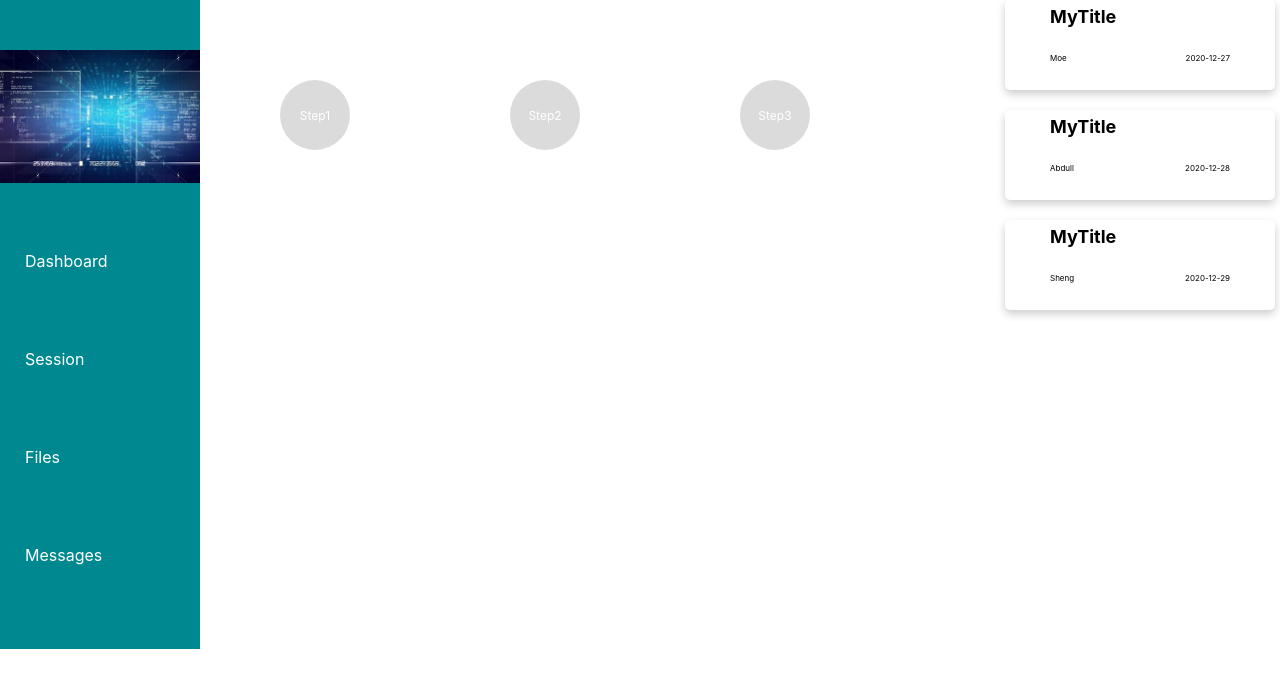
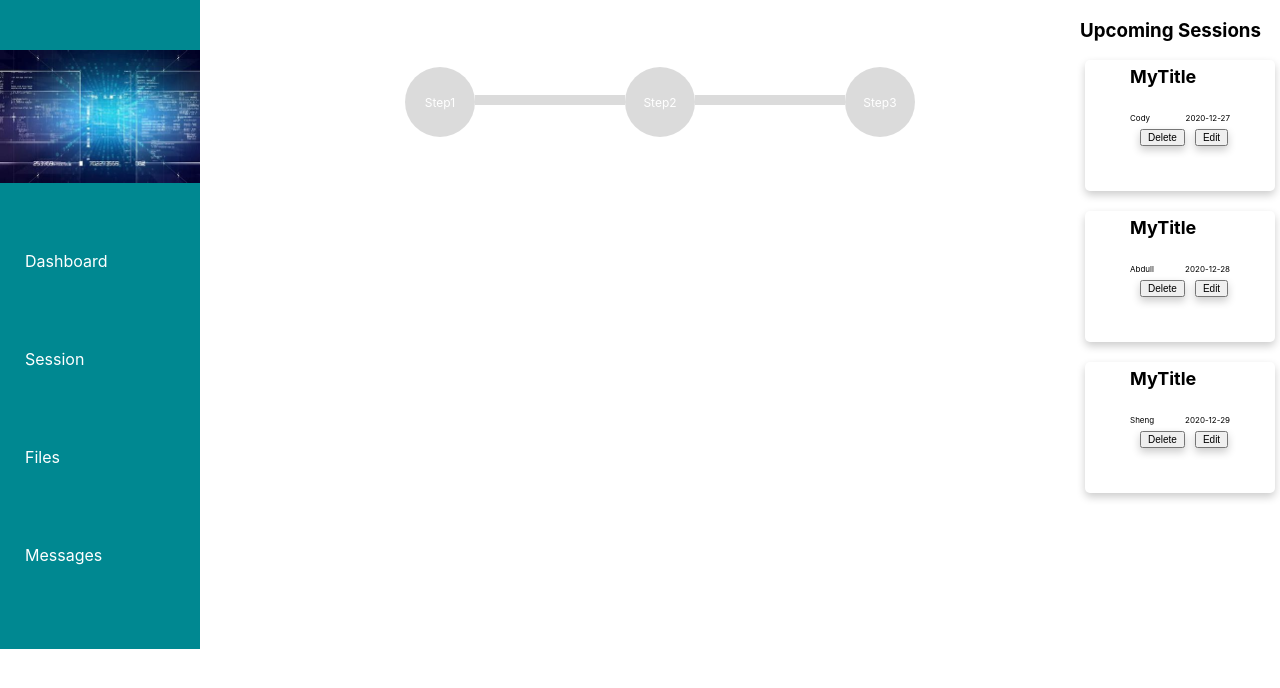
Before and after one commit to moe-kh/progressBar, a React (Create React App) app: page /dashboard in a window 1280 px wide. Shown: the top 688 px of the page. Built offline with nearby package versions, Linux system fonts and the light colour scheme.

Commit message:
second commit

```diff
--- a/package.json
+++ b/package.json
@@ -3,12 +3,15 @@
   "version": "0.1.0",
   "private": true,
   "dependencies": {
+    "@material-ui/core": "^4.11.2",
     "@testing-library/jest-dom": "^5.11.6",
     "@testing-library/react": "^11.2.2",
     "@testing-library/user-event": "^12.6.0",
     "css-loader": "^4.3.0",
     "react": "^17.0.1",
     "react-dom": "^17.0.1",
+    "react-modal": "^3.12.1",
+    "react-responsive-modal": "^6.0.0",
     "react-router-dom": "^5.2.0",
     "react-scripts": "4.0.1",
     "react-step-progress-bar": "^1.0.3",
--- a/src/App.css
+++ b/src/App.css
@@ -35,7 +35,7 @@ a:link {
 .grid-container {
   display: grid;
   grid-column-gap: 0px;
-  grid-template-columns: 200px 800px auto;
+  grid-template-columns: 200px auto;
   background-color: white;
   padding-bottom: 50px;
 }
@@ -76,8 +76,6 @@ a:link {
   background-color: rgba(211, 211, 211, 0.8);
   border-radius: 50%;
   float: left;
-  margin-right: 10%;
-  margin-left: 10%;
   margin-top: 10%;
 }
 
--- a/src/App.js
+++ b/src/App.js
@@ -2,6 +2,7 @@ import "./App.css";
 import NavBar from "./NavBar";
 import Card from "./Card";
 import Session from "./Session";
+import Dashboard from "./DashBoard";
 //import { ProgressBar, Step } from "react-step-progress-bar";
 import {
   BrowserRouter as Router,
@@ -21,24 +22,10 @@ function App() {
   return (
     <Router>
       <div className="grid-container">
-        <header>
-          <NavBar />
-        </header>
-        <div>
-          <ui>
-            <li className="ProgBar">Step1</li>
-            <li className="ProgBar">Step2</li>
-            <li className="ProgBar">Step3</li>
-          </ui>
-        </div>
-
-        <div>
-          {info.map((member) => (
-            <Card date={member.date} name={member.name} title={member.title} />
-          ))}
-        </div>
+        <NavBar />
+        <Route path="/session" exact component={Session} />
+        <Route path="/dashboard" exact component={Dashboard} />
       </div>
-      <Route path="/session" component={Session} />
     </Router>
   );
 }
--- a/src/Card.js
+++ b/src/Card.js
@@ -21,7 +21,13 @@ const card = (props) => (
         {" "}
         <p className="top_bold "> {props.title}</p>
       </div>
+      <br />
+
+      <button onClick={props.clicked}>Delete</button>
+
+      <button onClick={props.edit}>Edit</button>
     </main>
+    <div></div>
     <br />
   </React.Fragment>
 );
--- a/src/Cards.css
+++ b/src/Cards.css
@@ -6,6 +6,13 @@
   padding: 45px;
   margin-left: 5px;
   margin-right: 5px;
+}
+button {
+  box-shadow: 0 4px 8px 0 rgba(0, 0, 0, 0.2);
+  transition: 0.3s;
+  margin-left: 10px;
+
+  font-size: 10px;
 }
 
 .box {
--- /dev/null
+++ b/src/DashBoard.js
@@ -0,0 +1,119 @@
+import React, { useState } from "react";
+import NavBar from "./NavBar";
+import Card from "./Card";
+import Session from "./Session";
+import "./Dashboard.css";
+import { Modal } from "react-responsive-modal";
+import "react-responsive-modal/styles.css";
+//import { ProgressBar, Step } from "react-step-progress-bar";
+import {
+  BrowserRouter as Router,
+  Switch,
+  Route,
+  Link,
+  useRouteMatch,
+} from "react-router-dom";
+import { render } from "@testing-library/react";
+
+// const deleteCard = () => {
+//   alert("here");
+//   setEnteredDate = "";
+//   setEnteredName = "";
+//   setEnteredTitle = "";
+// };
+
+function Dashboard() {
+  //   let [enteredTitle, setEnteredTitle] = useState("");
+  //   let [enteredDate, setEnteredDate] = useState("");
+  let [enteredName, setEnteredName] = useState("");
+  const [open, setOpen] = useState(false);
+
+  const onOpenModal = () => setOpen(true);
+  const onCloseModal = () => setOpen(false);
+
+  const handlSubmit = (event) => {
+    event.preventDefault();
+    onCloseModal(true);
+    info.enteredName = event.target.value;
+    let newInfo = [...info];
+    newInfo.enteredName = enteredName;
+
+    setEnteredInfo(newInfo);
+    console.log(newInfo.enteredName);
+    console.log(enteredName);
+
+    // setEnteredInfo(enteredName);
+  };
+  function handlChange(event) {
+    setEnteredName(event.target.value);
+  }
+  let [info, setEnteredInfo] = useState([
+    {
+      enteredDate: "2020-12-27",
+      enteredName: "Cody",
+      enteredTitle: "MyTitle",
+    },
+    {
+      enteredDate: "2020-12-28",
+      enteredName: "Abdull",
+      enteredTitle: "MyTitle",
+    },
+    {
+      enteredDate: "2020-12-29",
+      enteredName: "Sheng",
+      enteredTitle: "MyTitle",
+    },
+  ]);
+  let [counter, setCounter] = useState(0);
+
+  return (
+    <div className="dashboard-grid-container">
+      <div style={{ marginLeft: "auto", marginRight: "auto" }}>
+        <ul>
+          <li className="ProgBar">Step1</li>
+          <li className="Bar"></li>
+          <li className="ProgBar">Step2</li>
+          <li className="Bar"></li>
+          <li className="ProgBar">Step3</li>
+        </ul>
+      </div>
+
+      <div>
+        <Modal open={open} center>
+          <form onSubmit={handlSubmit}>
+            Name :
+            <input type="text" value={enteredName} onChange={handlChange} />
+            <button type="submit">Save</button>
+          </form>
+        </Modal>
+        <h3>Upcoming Sessions</h3>
+        {info.map((member, index) => (
+          <Card
+            date={member.enteredDate}
+            name={member.enteredName}
+            title={member.enteredTitle}
+            key={index}
+            clicked={() => {
+              //   alert("here");
+              setCounter(counter + 1);
+              console.log(counter);
+              console.log(index);
+              console.log(info);
+              delete info[index];
+
+              //  setEnteredInfo(newInfo);
+              setEnteredInfo(info);
+              console.log(info);
+              //   setEnteredInfo(info);
+            }}
+            edit={() => {
+              setOpen(true);
+            }}
+          />
+        ))}
+      </div>
+    </div>
+  );
+}
+
+export default Dashboard;
--- /dev/null
+++ b/src/Dashboard.css
@@ -0,0 +1,19 @@
+.dashboard-grid-container {
+  display: grid;
+  grid-column-gap: 0px;
+  grid-template-columns: auto 200px;
+  background-color: white;
+  padding-bottom: 50px;
+}
+.Bar {
+  list-style-type: none;
+  display: flex;
+  justify-content: center;
+  align-items: center;
+  color: white;
+  width: 150px;
+  height: 10px;
+  background-color: rgba(211, 211, 211, 0.8);
+  float: left;
+  margin-top: 15.5%;
+}
```
Also changed, not shown: 2 other files (tests, documents, lock files or other folders).
